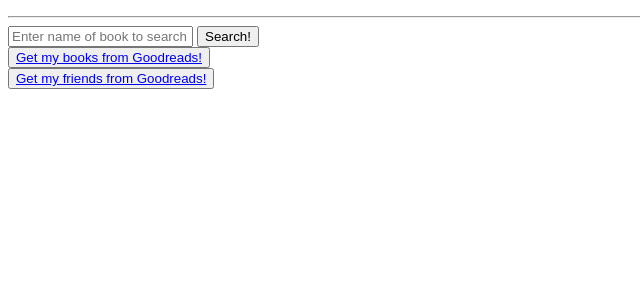
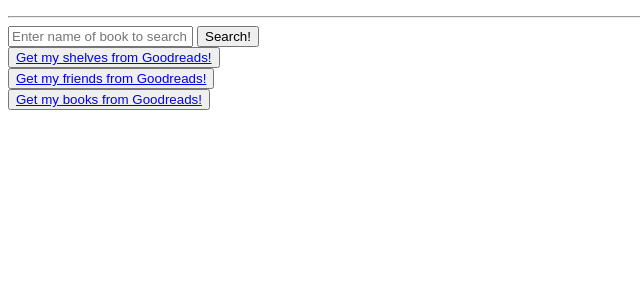
Before and after one commit to razzlepdx/readerboard, a Flask app: page / in a window 1280 px wide. Shown: the part 34-334 px from the top of the page, without its empty margins (0-640 px from the left). Run offline with Flask 2, Linux system fonts and the light colour scheme; the visitor is signed in with stand-in values (Sample User, id 1); data comes from the database, SQL or seed files in the repository; data that the repository does not hold is empty.

Commit message:
adds display logic to index route and adds functions to pull all shelves and all books for a user

```diff
--- a/server.py
+++ b/server.py
@@ -17,7 +17,8 @@ from parser import (book_search_results,
                     get_acct_id,
                     get_user_friends,
                     get_all_shelves,
-                    get_books_from_shelf)
+                    get_books_from_shelf,
+                    get_all_books_for_user)
 
 app = Flask(__name__)
 app.config['CELERY_BROKER_URL'] = 'amqp://0.0.0.0//'
@@ -214,18 +215,31 @@ def get_friends():
     get_user_friends(acct, GR_KEY, GR_SECRET)
     search = False
 
-    return render_template("index.html", friends=acct.user.friends, acct=acct, search=search)
+    return render_template("index.html", acct=acct, search=search)
 
 
 @app.route("/get_shelves/<gr_id>")
 def get_shelves(gr_id):
     """ Using account in session, populates db with user's shelves. """
 
-    acct = get_current_account(session['acct'])
-    user = get_user_by_gr_id(gr_id)
+    acct = get_current_account(session['acct'])  #  send current account for template
+    # user = get_user_by_gr_id(gr_id)
     get_all_shelves(gr_id, GR_KEY)
     search = False
-    return render_template("index.html", shelves=user.shelves, acct=acct, search=search)
+    return render_template("index.html", acct=acct, search=search)
+
+
+@app.route("/get_books")
+def get_books():
+    """ Using account in session, populates db with all books from the current
+    user's shelves. """
+
+    acct = get_current_account(session['acct'])
+    user = get_user_by_acct(acct)
+    search = False
+    get_all_books_for_user(user, GR_KEY)
+
+    return render_template("index.html", acct=acct, search=search)
 
 #=============
 # Celery Tasks
--- a/templates/index.html
+++ b/templates/index.html
@@ -27,19 +27,24 @@
             <h5>Sorry, we couldn't find any books with that title.</h5>
         {% endif %}
 
-        {% if shelves|length == 0 %}
+        {% if acct.user.shelves|length == 0 %}
             <div>
-                <button><a href="/get_shelves/{{ acct.user.gr_id }}">Get my books from Goodreads!</a></button>
+                <button><a href="/get_shelves/{{ acct.user.gr_id }}">Get my shelves from Goodreads!</a></button>
             </div>
         {% else %}
             <div>
                 <p>Pick a shelf and see details about your books</p>
             </div>
         {% endif %}
-        {% if friends|length == 0 %}
+        {% if acct.user.friends|length == 0 %}
             <div>
                 <button><a href="/get_friends">Get my friends from Goodreads!</a></button>
             </div>
         {% endif %}
+        {% if acct.user.shelves.shelfbooks|length == 0 %}
+            <div>
+                <button><a href="/get_books">Get my books from Goodreads!</a></button>
+            </div>
+        {% endif %}
 
 {% endblock %}
```
Also changed, not shown: model.py (+4 -4 lines), parser.py (+36 -1 lines).
